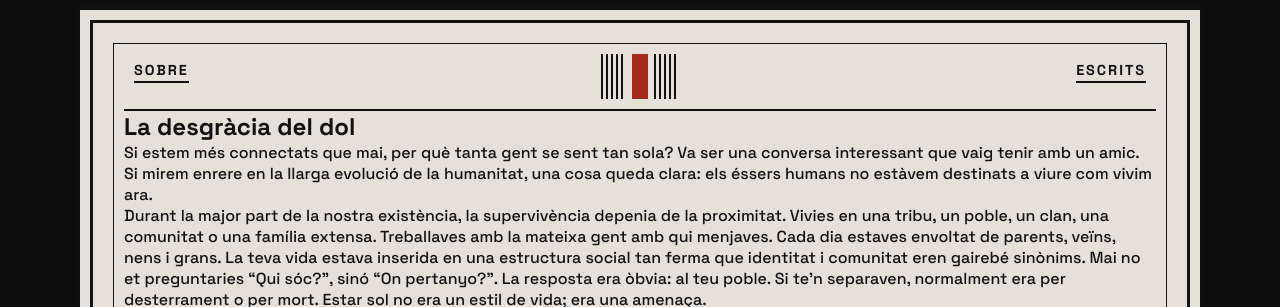
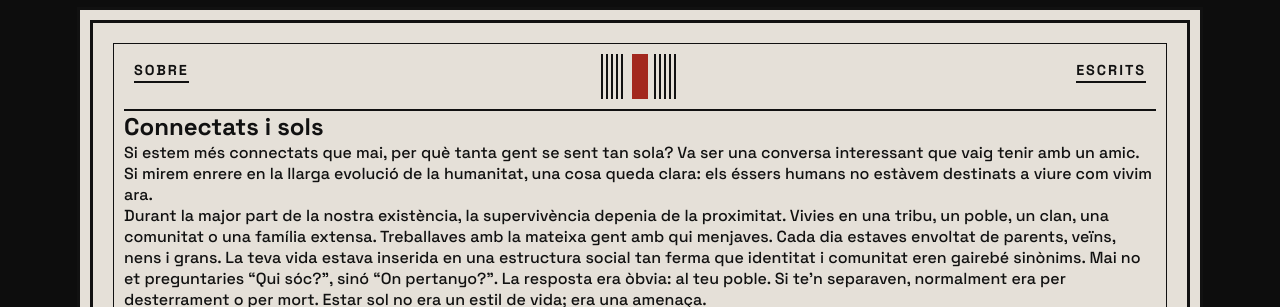
Before and after one commit to almarge/almarge.github.io, a Jekyll site: the page built from _posts/2026-09-17-connectats-i-sols.md, in a window 1280 px wide. Shown: the top 307 px of the page. Built offline with Jekyll 4.4.1, drawn with Linux system fonts in a browser that asks for light colours; some web fonts are replaced.

Commit message:
Update 2026-09-17-connectats-i-sols.md

```diff
--- a/_posts/2026-09-17-connectats-i-sols.md
+++ b/_posts/2026-09-17-connectats-i-sols.md
@@ -1,8 +1,8 @@
 ---
 layout: default
-title: "La desgràcia del dol"
+title: "Connectats i sols"
 ---
-# La desgràcia del dol
+# Connectats i sols
 
 Si estem més connectats que mai, per què tanta gent se sent tan sola? Va ser una conversa interessant que vaig tenir amb un amic. Si mirem enrere en la llarga evolució de la humanitat, una cosa queda clara: els éssers humans no estàvem destinats a viure com vivim ara.
 
```
